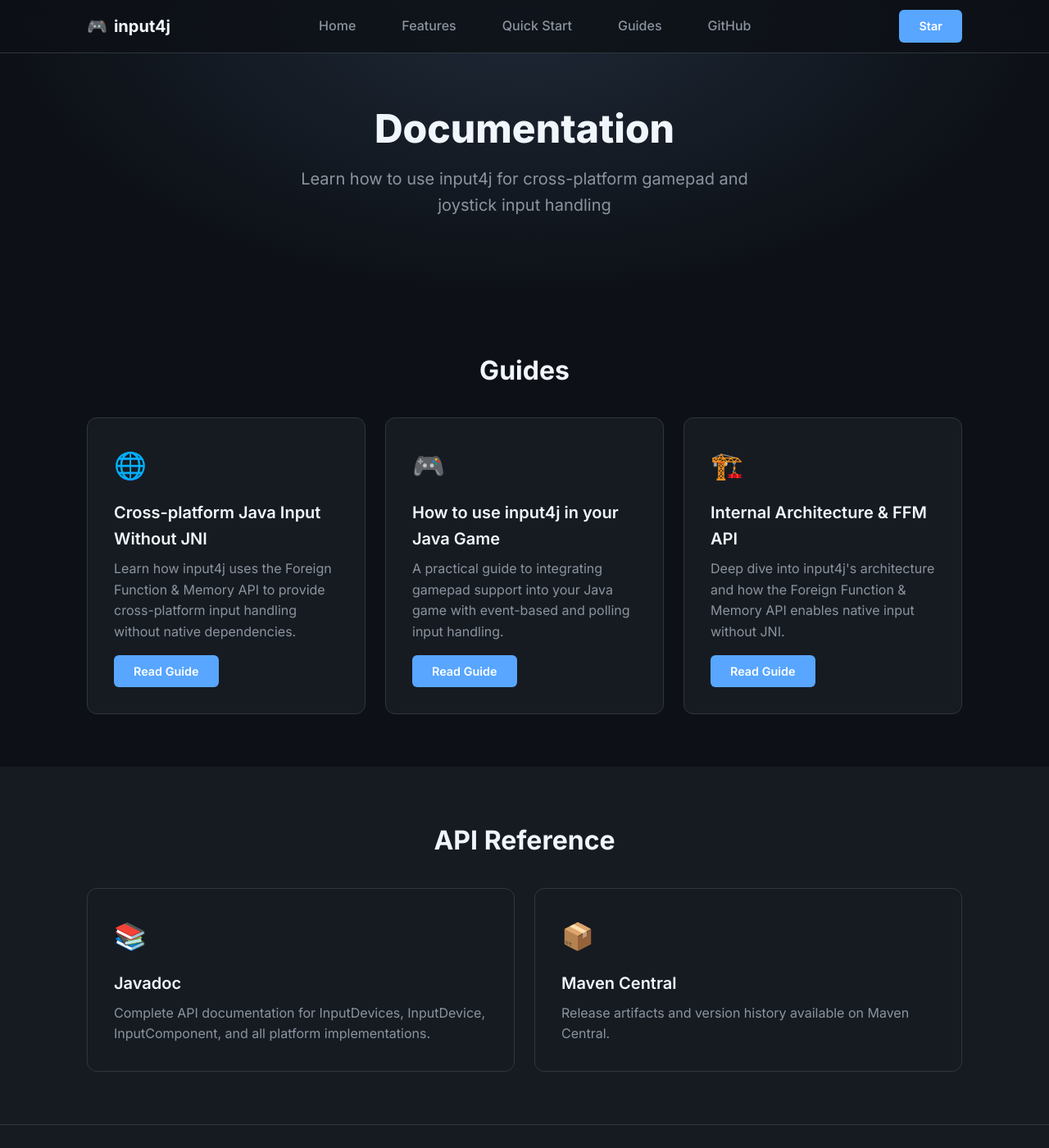
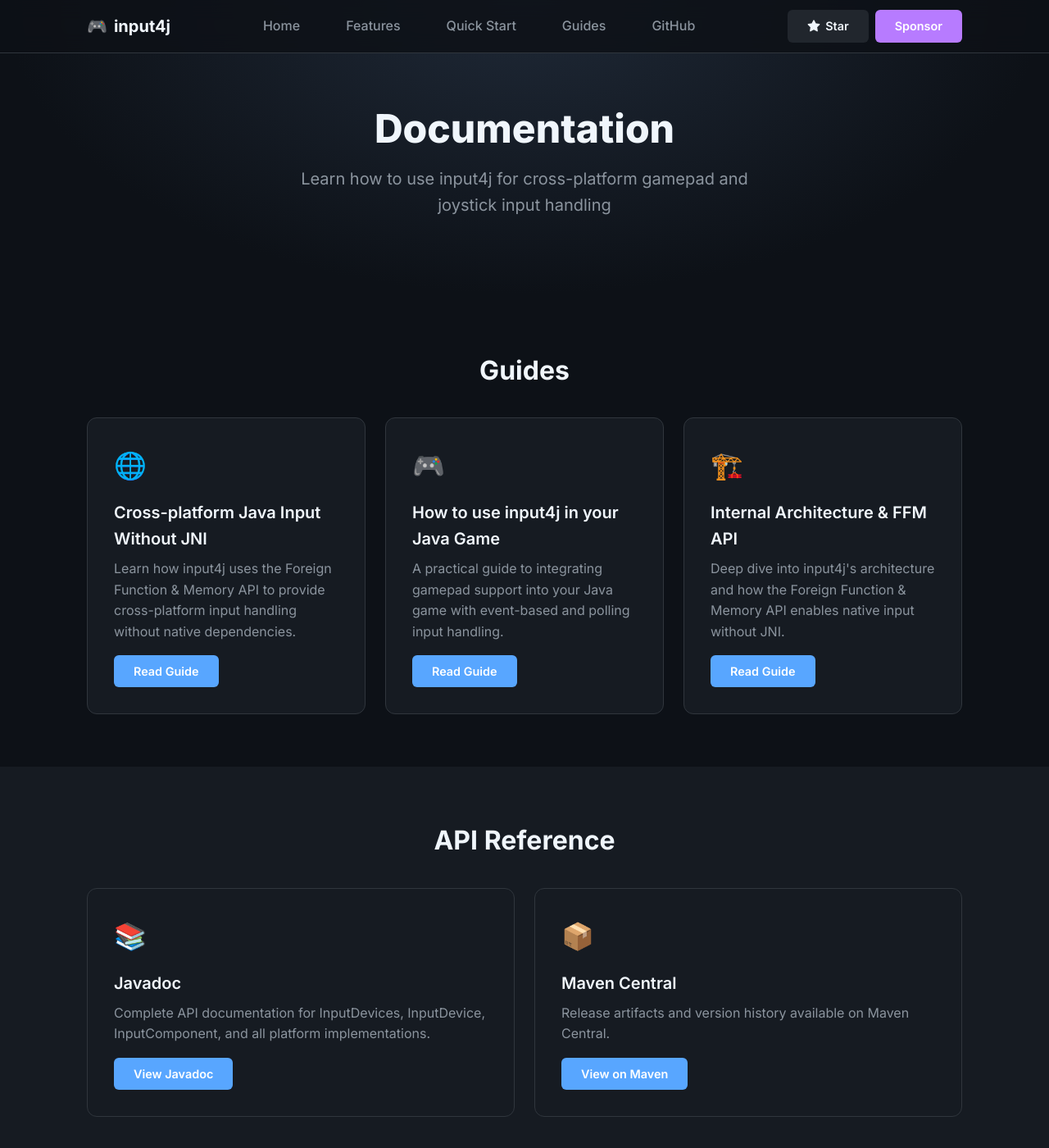
Before and after one commit to gurkenlabs/input4j, a Jekyll site: the page built from guides/index.md, in a window 1280 px wide and 1400 px high. Shown: the whole window at 82% size. Built offline with Jekyll 4.4.1, drawn with Linux system fonts in a browser that asks for light colours; nearby versions of some CDN libraries; comment, search, counter and statistics services are not loaded; some of the changed text lies outside the part shown.

Commit message:
Add GitHub stars button, Sponsor button, fix API links
- Add dynamic GitHub star count button
- Add Sponsor button linking to Open Collective
- Remove Contact link from footer
- Fix Javadoc link to javadoc.io
- Fix Maven Central link to Sonatype

```diff
--- a/_includes/footer.html
+++ b/_includes/footer.html
@@ -22,19 +22,19 @@
       </div>
 
       <div>
+        <h4 class="footer-title">API Reference</h4>
+        <ul class="footer-links">
+          <li><a href="https://javadoc.io/doc/de.gurkenlabs/input4j">Javadoc</a></li>
+          <li><a href="https://central.sonatype.com/artifact/de.gurkenlabs/input4j">Maven Central</a></li>
+        </ul>
+      </div>
+
+      <div>
         <h4 class="footer-title">Community</h4>
         <ul class="footer-links">
           <li><a href="https://github.com/gurkenlabs/input4j/discussions">Discussions</a></li>
           <li><a href="https://github.com/gurkenlabs/input4j/issues">Issue Tracker</a></li>
           <li><a href="https://litiengine.com">LITIENGINE</a></li>
-        </ul>
-      </div>
-
-      <div>
-        <h4 class="footer-title">Connect</h4>
-        <ul class="footer-links">
-          <li><a href="https://github.com/gurkenlabs/input4j">GitHub</a></li>
-          <li><a href="mailto:contact@gurkenlabs.de">Contact</a></li>
         </ul>
       </div>
     </div>
--- a/_includes/navigation.html
+++ b/_includes/navigation.html
@@ -14,7 +14,27 @@
     </ul>
 
     <div class="nav-actions">
-      <a href="https://github.com/gurkenlabs/input4j" class="btn btn-primary" target="_blank" rel="noopener">Star</a>
+      <a href="https://github.com/gurkenlabs/input4j" class="btn btn-github" target="_blank" rel="noopener">
+        <svg height="16" viewBox="0 0 16 16" width="16" fill="currentColor">
+          <path d="M8 .25a.75.75 0 0 1 .673.418l1.882 3.815 4.21.612a.75.75 0 0 1 .416 1.279l-3.046 2.97.719 4.192a.75.75 0 0 1-1.088.791L8 12.347l-3.766 1.98a.75.75 0 0 1-1.088-.79l.72-4.194L.818 6.374a.75.75 0 0 1 .416-1.28l4.21-.611L7.327.668A.75.75 0 0 1 8 .25z"></path>
+        </svg>
+        <span id="star-count">Star</span>
+      </a>
+      <a href="https://opencollective.com/litiengine" class="btn btn-sponsor" target="_blank" rel="noopener">Sponsor</a>
     </div>
   </div>
 </nav>
+
+<script>
+document.addEventListener('DOMContentLoaded', function() {
+  fetch('https://api.github.com/repos/gurkenlabs/input4j')
+    .then(res => res.json())
+    .then(data => {
+      const starCount = document.getElementById('star-count');
+      if (starCount && data.stargazers_count !== undefined) {
+        starCount.textContent = data.stargazers_count;
+      }
+    })
+    .catch(() => {});
+});
+</script>
--- a/assets/css/style.css
+++ b/assets/css/style.css
@@ -129,6 +129,42 @@
   display: flex;
   align-items: center;
   gap: var(--space-sm);
+}
+
+.btn-github {
+  display: inline-flex;
+  align-items: center;
+  gap: 6px;
+  background: var(--bg-tertiary);
+  color: var(--text-primary);
+  border: 1px solid var(--border);
+  padding: 6px 12px;
+  border-radius: var(--radius);
+  font-weight: 600;
+  font-size: 0.85rem;
+  transition: all 0.2s;
+}
+
+.btn-github:hover {
+  background: var(--bg-hover);
+  border-color: var(--text-muted);
+}
+
+.btn-sponsor {
+  display: inline-flex;
+  align-items: center;
+  background: #b77bff;
+  color: white;
+  padding: 6px 12px;
+  border-radius: var(--radius);
+  font-weight: 600;
+  font-size: 0.85rem;
+  transition: all 0.2s;
+}
+
+.btn-sponsor:hover {
+  background: #a55eea;
+  color: white;
 }
 
 /* Buttons */
--- a/guides/index.md
+++ b/guides/index.md
@@ -47,11 +47,13 @@
         <div class="card-icon">📚</div>
         <h3 class="card-title">Javadoc</h3>
         <p class="card-text">Complete API documentation for InputDevices, InputDevice, InputComponent, and all platform implementations.</p>
+        <a href="https://javadoc.io/doc/de.gurkenlabs/input4j" class="btn btn-primary" style="margin-top: var(--space-md);" target="_blank">View Javadoc</a>
       </div>
       <div class="card">
         <div class="card-icon">📦</div>
         <h3 class="card-title">Maven Central</h3>
         <p class="card-text">Release artifacts and version history available on Maven Central.</p>
+        <a href="https://central.sonatype.com/artifact/de.gurkenlabs/input4j" class="btn btn-primary" style="margin-top: var(--space-md);" target="_blank">View on Maven</a>
       </div>
     </div>
   </div>
```
